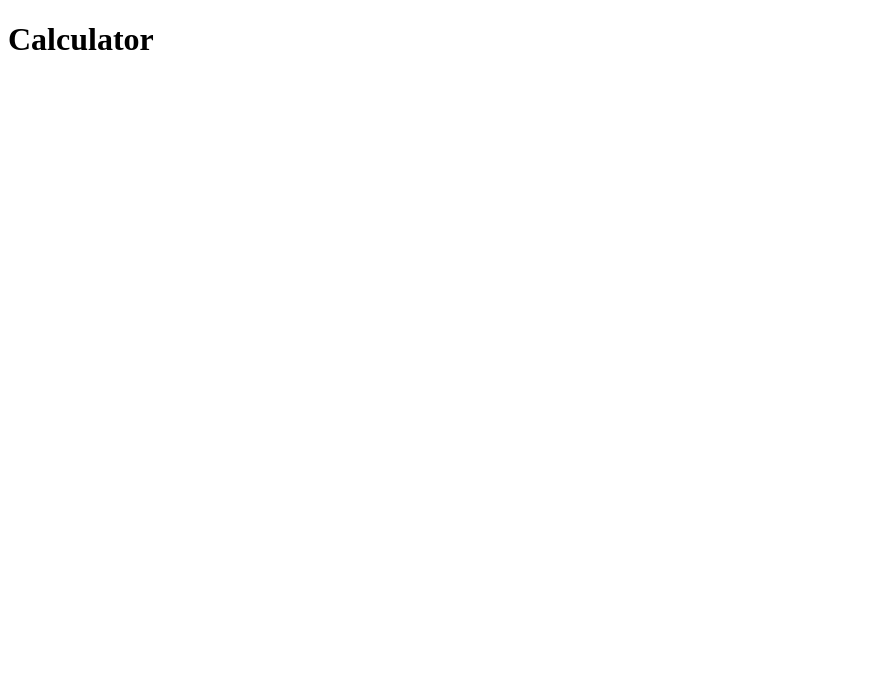
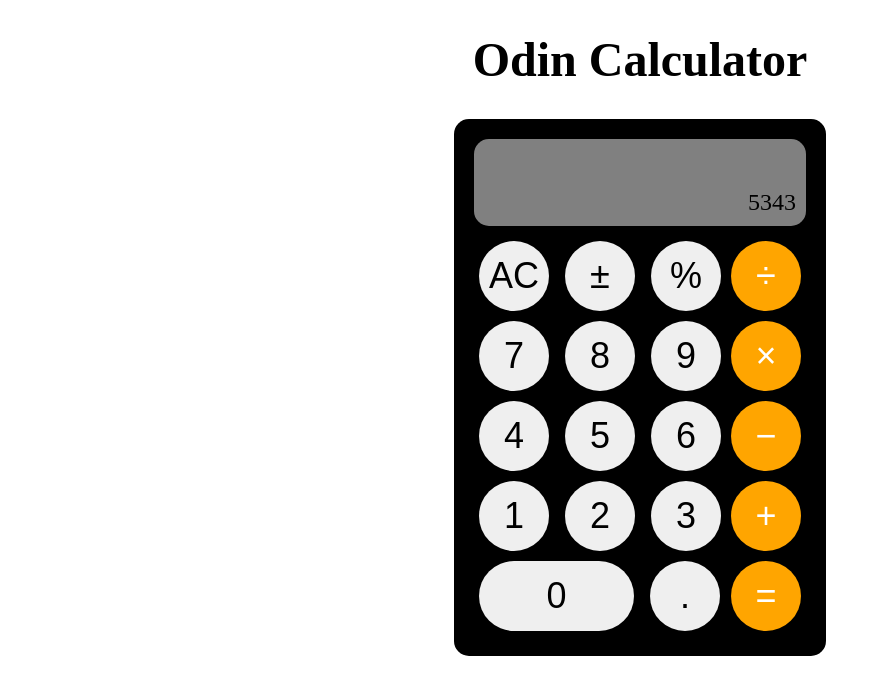
Before and after one commit to kimfom01/Calculator, a plain HTML site: page index.html in a window 1280 px wide. Shown: the whole page, without its empty margins (0-880 px from the left). Drawn offline with Linux system fonts and the light colour scheme.

Commit message:
Add calculator ui and style it

```diff
--- a/index.html
+++ b/index.html
@@ -10,7 +10,51 @@
 </head>
 
 <body>
-    <h1>Calculator</h1>
+    <h1>Odin Calculator</h1>
+    <div class="container">
+        <div class="calculator">
+            <div class="content">
+                <div id="output">5343</div>
+                <div class="buttons">
+                    <div class="left">
+                        <div class="top">
+                            <button id="clear">AC</button>
+                            <button id="sign">&PlusMinus;</button>
+                            <button id="percentage">&percnt;</button>
+                        </div>
+                        <div class="numbers">
+                            <div>
+                                <button id="seven">7</button>
+                                <button id="eight">8</button>
+                                <button id="nine">9</button>
+                            </div>
+                            <div>
+                                <button id="seven">4</button>
+                                <button id="eight">5</button>
+                                <button id="nine">6</button>
+                            </div>
+                            <div>
+                                <button id="seven">1</button>
+                                <button id="eight">2</button>
+                                <button id="nine">3</button>
+                            </div>
+                            <div>
+                                <button id="zero">0</button>
+                                <button id="decimal">.</button>
+                            </div>
+                        </div>
+                    </div>
+                    <div class="right">
+                        <button id="division">&divide;</button>
+                        <button id="multiplication">&times;</button>
+                        <button id="subtraction">&minus;</button>
+                        <button id="addition">&plus;</button>
+                        <button id="equals">&equals;</button>
+                    </div>
+                </div>
+            </div>
+        </div>
+    </div>
     <script src="index.js"></script>
 </body>
 
--- a/style.css
+++ b/style.css
@@ -0,0 +1,66 @@
+html {
+    font-size: 24px;
+}
+
+body {
+    width: 80%;
+    margin: 0 auto;
+}
+
+h1 {
+    text-align: center;
+}
+
+.container {
+    display: flex;
+    justify-content: center;
+}
+
+.calculator {
+    min-width: fit-content;
+    min-height: fit-content;
+    background-color: black;
+    border-radius: 15px;
+}
+
+.content {
+    padding: 20px;
+}
+
+#output {
+    padding: 50px 10px 10px 0;
+    border: 10px;
+    text-align: end;
+    background-color: grey;
+    border-radius: 15px;
+    margin-bottom: 10px;
+}
+
+button {
+    cursor: pointer;
+    margin: 5px;
+    border: 0;
+    border-radius: 50%;
+    font-size: 36px;
+    height: 70px;
+    width: 70px;
+}
+
+.buttons {
+    display: flex;
+}
+
+.right {
+    display: flex;
+    flex-direction: column;
+}
+
+#zero {
+    width: 155px;
+    border-radius: 50px;
+}
+
+.right button {
+    background-color: orange;
+    color: white;
+}
```
